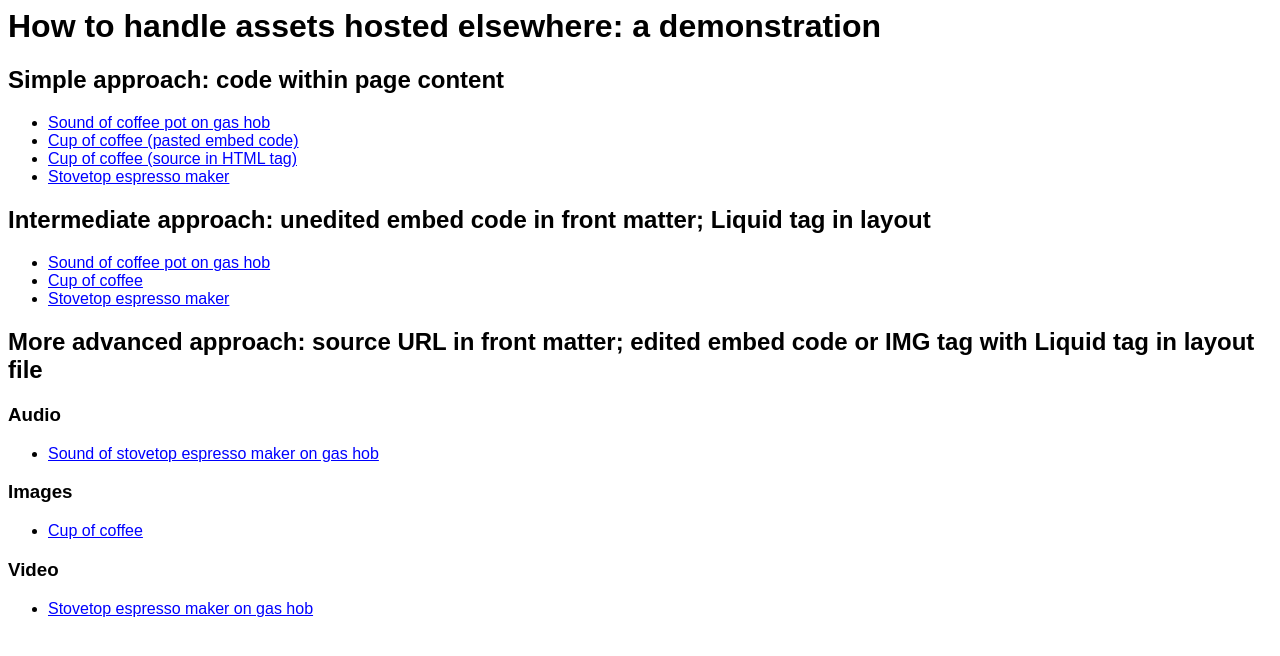
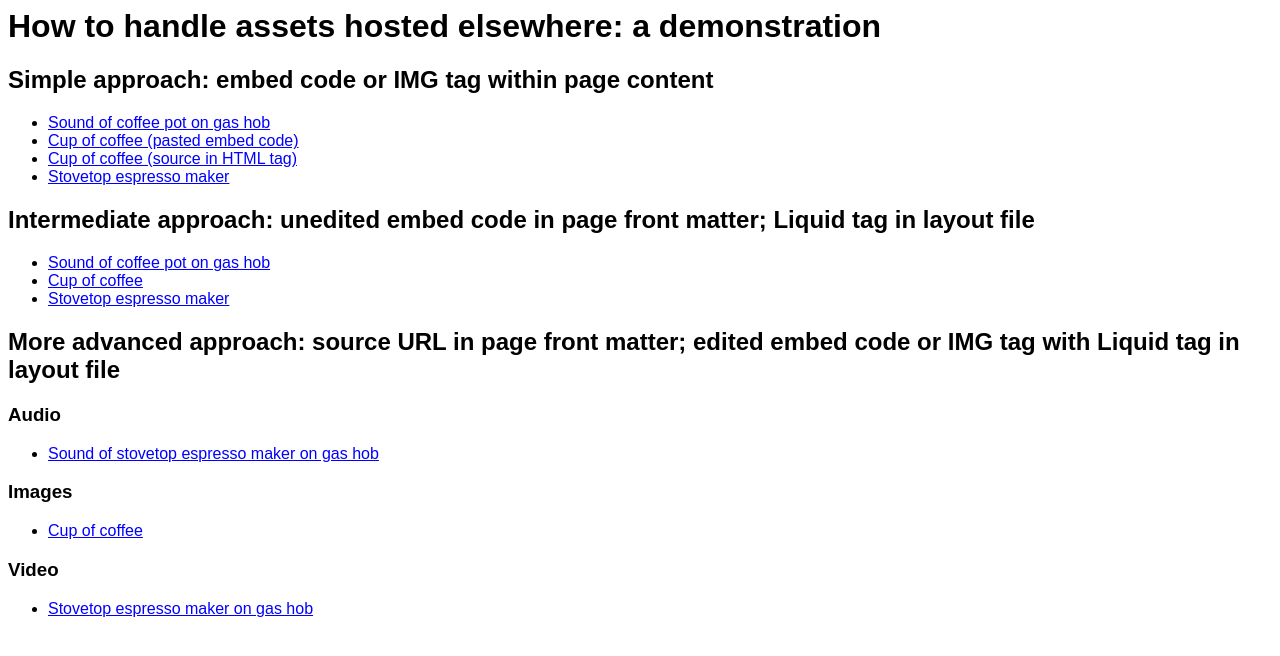
Before and after one commit to daniel-allington/asset-demo, a Jekyll site: the page built from index.md, in a window 1280 px wide. Shown: the top 656 px of the page. Built offline with Jekyll 4.4.1, drawn with Linux system fonts in a browser that asks for light colours.

Commit message:
More descriptive section headings

```diff
--- a/index.md
+++ b/index.md
@@ -4,7 +4,7 @@ layout: default
 
 # How to handle assets hosted elsewhere: a demonstration
 
-## Simple approach: code within page content
+## Simple approach: embed code or IMG tag within page content
 
 <ul>
 {% for page in site.simple %}
@@ -12,7 +12,7 @@ layout: default
 {% endfor %}
 </ul>
 
-## Intermediate approach: unedited embed code in front matter; Liquid tag in layout
+## Intermediate approach: unedited embed code in page front matter; Liquid tag in layout file
 
 <ul>
 {% for page in site.intermediate %}
@@ -20,7 +20,7 @@ layout: default
 {% endfor %}
 </ul>
 
-## More advanced approach: source URL in front matter; edited embed code or IMG tag with Liquid tag in layout file
+## More advanced approach: source URL in page front matter; edited embed code or IMG tag with Liquid tag in layout file
 
 ### Audio
 <ul>
```
